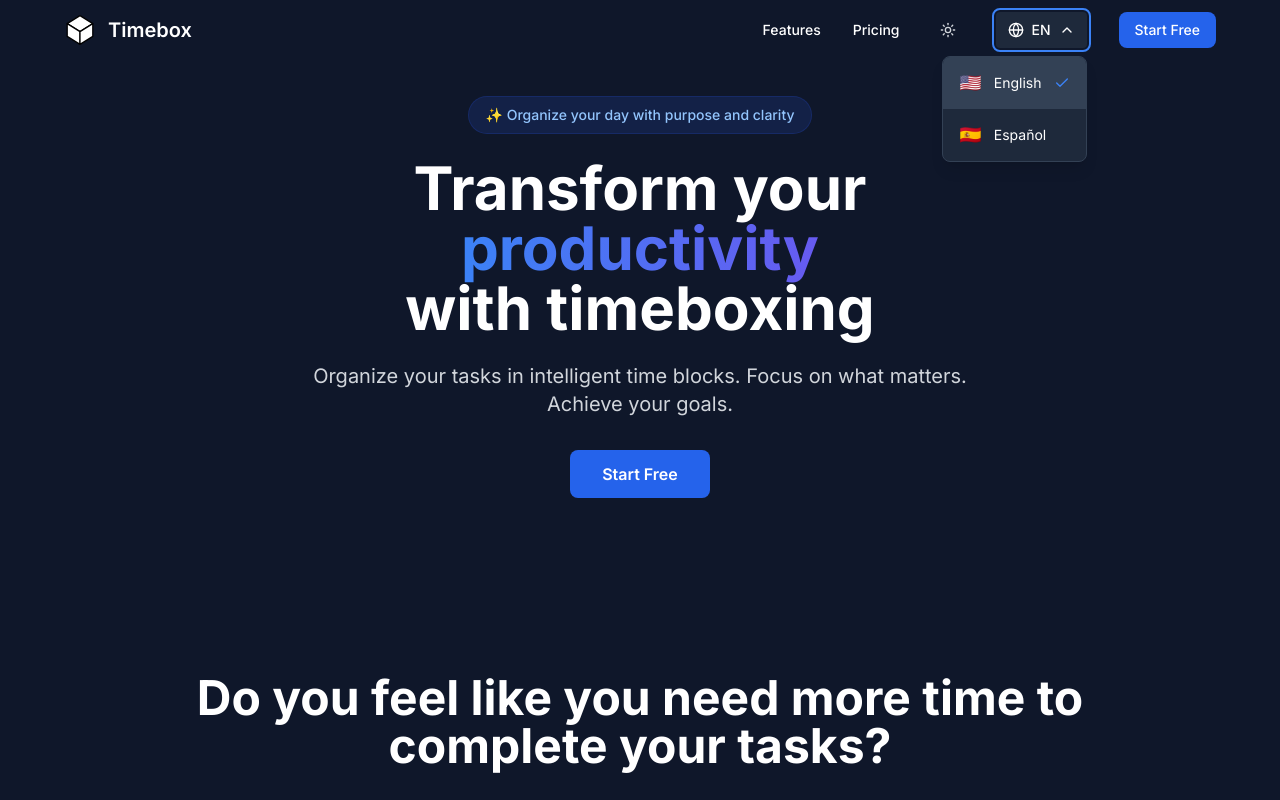
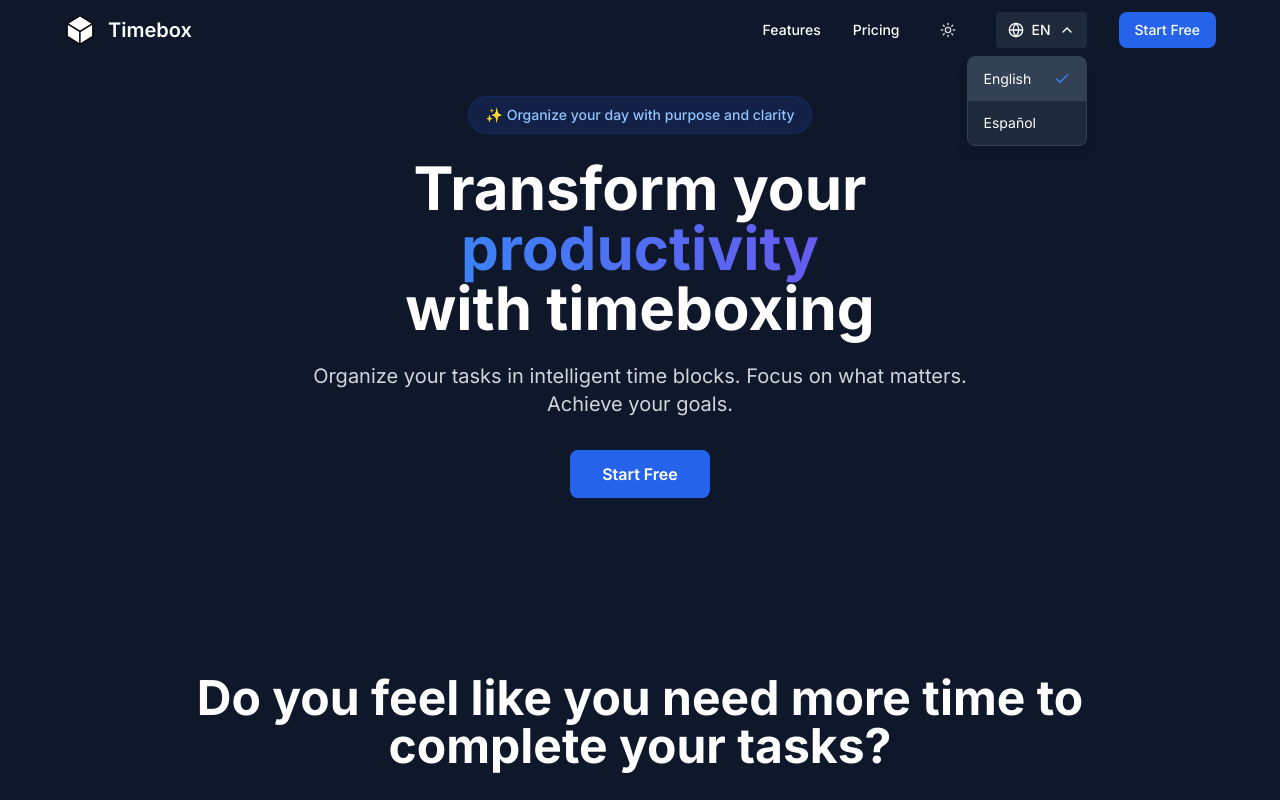
Before and after one commit to arnolcb/thetimebox-landing, a React (Create React App) app: page / in a window 1280 px wide. Both pictures are taken after a click on the button "EN". Shown: the top 800 px of the page. Built offline with nearby package versions, Linux system fonts and the light colour scheme.

Commit message:
fix: urls

```diff
--- a/src/App.js
+++ b/src/App.js
@@ -23,13 +23,13 @@ const TimeboxLogo = ({ className = "w-8 h-8" }) => (
   />
 );
 
-// Componente mejorado para el selector de idioma
+// Componente mejorado para el selector de idioma sin emojis
 const LanguageSelector = ({ language, setLanguage, isDarkMode }) => {
   const [isOpen, setIsOpen] = useState(false);
 
   const languages = [
-    { code: 'en', name: 'English', flag: '🇺🇸' },
-    { code: 'es', name: 'Español', flag: '🇪🇸' }
+    { code: 'en', name: 'English' },
+    { code: 'es', name: 'Español' }
   ];
 
   const currentLanguage = languages.find(lang => lang.code === language);
@@ -50,7 +50,7 @@ const LanguageSelector = ({ language, setLanguage, isDarkMode }) => {
     <div className="relative language-selector">
       <button
         onClick={() => setIsOpen(!isOpen)}
-        className={`flex items-center space-x-2 px-3 py-2 rounded-lg text-sm font-medium transition-all duration-200 hover:scale-105 ${
+        className={`flex items-center space-x-2 px-3 py-2 rounded-lg text-sm font-medium transition-colors duration-200 focus:outline-none ${
           isDarkMode
             ? 'bg-slate-800 hover:bg-slate-700 text-white'
             : 'bg-gray-100 hover:bg-gray-200 text-gray-900'
@@ -62,7 +62,7 @@ const LanguageSelector = ({ language, setLanguage, isDarkMode }) => {
       </button>
 
       {isOpen && (
-        <div className={`absolute top-full mt-2 right-0 rounded-lg border shadow-lg overflow-hidden z-50 min-w-[140px] ${
+        <div className={`absolute top-full mt-2 right-0 rounded-lg border shadow-lg overflow-hidden z-50 min-w-[120px] ${
           isDarkMode
             ? 'bg-slate-800 border-slate-700'
             : 'bg-white border-gray-200'
@@ -74,16 +74,15 @@ const LanguageSelector = ({ language, setLanguage, isDarkMode }) => {
                 setLanguage(lang.code);
                 setIsOpen(false);
               }}
-              className={`w-full px-4 py-3 text-left flex items-center space-x-3 text-sm transition-colors duration-200 ${
+              className={`w-full px-4 py-3 text-left flex items-center justify-between text-sm transition-colors duration-200 focus:outline-none ${
                 isDarkMode
                   ? 'hover:bg-slate-700 text-white'
                   : 'hover:bg-gray-50 text-gray-900'
               } ${language === lang.code ? (isDarkMode ? 'bg-slate-700' : 'bg-gray-50') : ''}`}
             >
-              <span className="text-lg">{lang.flag}</span>
               <span>{lang.name}</span>
               {language === lang.code && (
-                <Check className="w-4 h-4 ml-auto text-blue-500" />
+                <Check className="w-4 h-4 text-blue-500" />
               )}
             </button>
           ))}
@@ -229,7 +228,7 @@ const TimeboxLanding = () => {
 
             <button
               onClick={() => setIsDarkMode(!isDarkMode)}
-              className={`p-2 rounded-lg transition-all duration-200 focus:outline-none ${
+              className={`p-2 rounded-lg transition-colors duration-200 focus:outline-none ${
                 isDarkMode
                   ? 'text-gray-300 hover:text-white'
                   : 'text-gray-600 hover:text-gray-900'
@@ -245,10 +244,10 @@ const TimeboxLanding = () => {
             />
 
             <a
-              href="https://www.thetimebox.xyz/app/login"
+              href="https://app.thetimebox.xyz/login"
               target="_blank"
               rel="noopener noreferrer"
-              className="bg-blue-600 hover:bg-blue-700 text-white px-4 py-2 rounded-lg text-sm font-medium transition-all duration-200 hover:scale-105 hover:shadow-lg"
+              className="bg-blue-600 hover:bg-blue-700 text-white px-4 py-2 rounded-lg text-sm font-medium transition-colors duration-200"
             >
               {t.startFree}
             </a>
@@ -258,7 +257,7 @@ const TimeboxLanding = () => {
           <div className="flex md:hidden items-center space-x-2">
             <button
               onClick={() => setIsDarkMode(!isDarkMode)}
-              className={`p-2 rounded-lg transition-all duration-200 focus:outline-none ${
+              className={`p-2 rounded-lg transition-colors duration-200 focus:outline-none ${
                 isDarkMode
                   ? 'text-gray-300 hover:text-white'
                   : 'text-gray-600 hover:text-gray-900'
@@ -274,10 +273,10 @@ const TimeboxLanding = () => {
             />
 
             <a
-              href="https://www.thetimebox.xyz/app/login"
+              href="https://app.thetimebox.xyz/login"
               target="_blank"
               rel="noopener noreferrer"
-              className="bg-blue-600 hover:bg-blue-700 text-white px-3 py-2 rounded-lg text-sm font-medium transition-all duration-200"
+              className="bg-blue-600 hover:bg-blue-700 text-white px-3 py-2 rounded-lg text-sm font-medium transition-colors duration-200"
             >
               {t.startFree}
             </a>
@@ -463,10 +462,10 @@ const TimeboxLanding = () => {
               </ul>
 
               <a
-                href="https://www.thetimebox.xyz/app/login"
+                href="https://app.thetimebox.xyz/login"
                 target="_blank"
                 rel="noopener noreferrer"
-                className={`w-full block text-center py-3 px-4 rounded-lg font-medium border transition-all duration-200 hover:scale-105 ${
+                className={`w-full block text-center py-3 px-4 rounded-lg font-medium border transition-colors duration-200 ${
                   isDarkMode
                     ? 'border-slate-600 hover:border-slate-500 hover:bg-slate-700'
                     : 'border-gray-300 hover:border-gray-400 hover:bg-gray-50'
@@ -505,7 +504,7 @@ const TimeboxLanding = () => {
                 ))}
               </ul>
 
-              <button className="w-full bg-blue-600 hover:bg-blue-700 text-white py-3 px-4 rounded-lg font-medium transition-all duration-200 hover:scale-105 hover:shadow-lg">
+              <button className="w-full bg-blue-600 hover:bg-blue-700 text-white py-3 px-4 rounded-lg font-medium transition-colors duration-200">
                 Upgrade to Premium
               </button>
             </div>
@@ -537,7 +536,7 @@ const TimeboxLanding = () => {
               <a href="#" className={`hover:${isDarkMode ? 'text-blue-400' : 'text-blue-600'} transition-colors`}>{t.terms}</a>
               <a href="#" className={`hover:${isDarkMode ? 'text-blue-400' : 'text-blue-600'} transition-colors`}>{t.support}</a>
               <a href="#" className={`hover:${isDarkMode ? 'text-blue-400' : 'text-blue-600'} transition-colors`}>{t.contact}</a>
-              <a href="https://www.thetimebox.xyz/app/login" className={`hover:${isDarkMode ? 'text-blue-400' : 'text-blue-600'} transition-colors`}>{t.login}</a>
+              <a href="https://app.thetimebox.xyz/login" className={`hover:${isDarkMode ? 'text-blue-400' : 'text-blue-600'} transition-colors`}>{t.login}</a>
             </div>
           </div>
 
```
